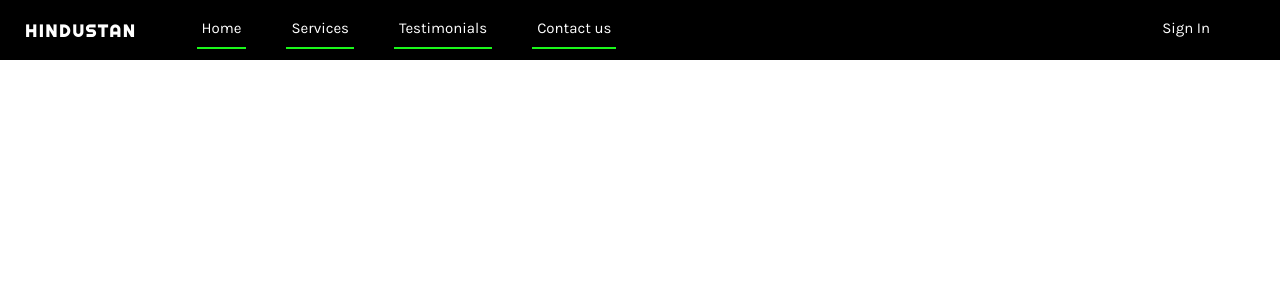
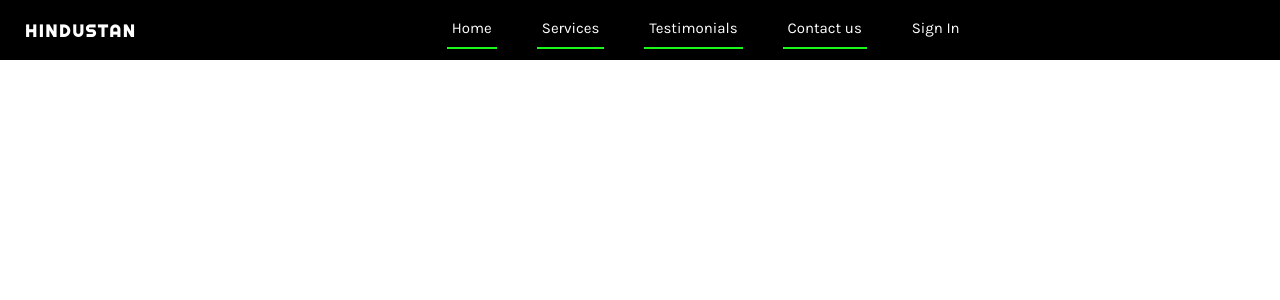
Before and after one commit to er-parag91/Community-Web-App, a React app: page / in a window 1280 px wide. Shown: the top 300 px of the page. Built offline with nearby package versions, Linux system fonts and the light colour scheme.

Commit message:
side drawer is fixed

```diff
--- a/src/Components/LandingPage/Navigation/NavBar/NavigationItems/NavigationItems.scss
+++ b/src/Components/LandingPage/Navigation/NavBar/NavigationItems/NavigationItems.scss
@@ -5,8 +5,8 @@
   display: flex;
   flex-flow: column;
   align-items: center;
-  flex-grow: 5;
-  justify-content: space-between;
+  flex-grow: 1;
+  justify-content: center;
 }
 
 .manuItems {
```
